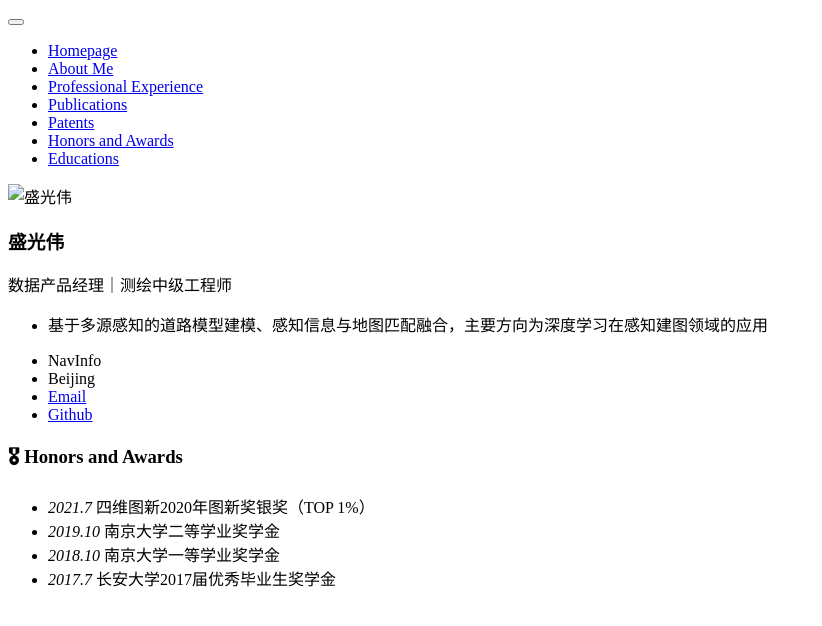
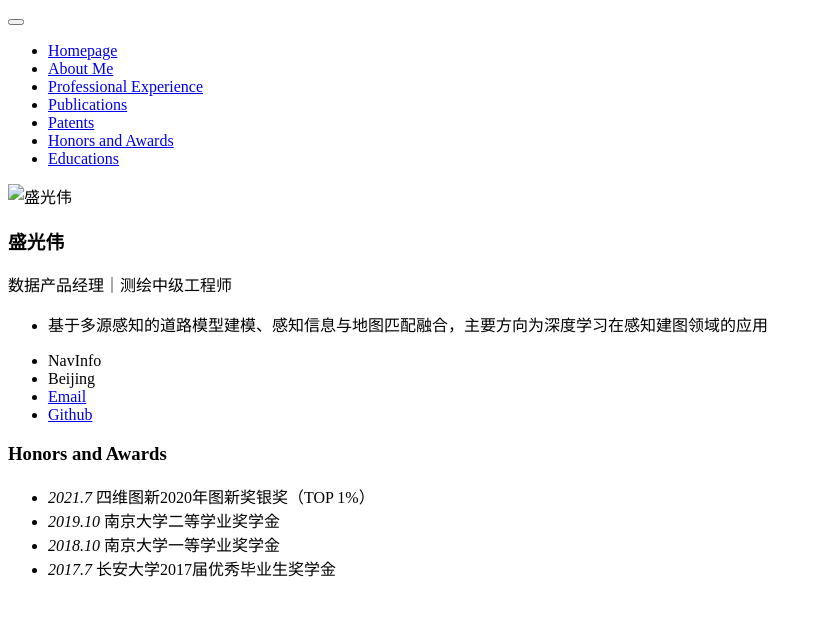
Before and after one commit to alphasheng/alphasheng.github.io, a Jekyll site: the page built from _pages/includes/honers.md, in a window 1280 px wide. Shown: the top 626 px of the page, without its empty margins (0-822 px from the left). Built offline with Jekyll 4.4.1, drawn with Linux system fonts in a browser that asks for light colours; our own code applies the rules of GitHub Pages for plain Markdown files.

```diff
--- a/_pages/includes/honers.md
+++ b/_pages/includes/honers.md
@@ -1,5 +1,5 @@
 
-# 🎖 Honors and Awards
+# Honors and Awards
 - *2021.7* 四维图新2020年图新奖银奖（TOP 1%）
 - *2019.10* 南京大学二等学业奖学金
 - *2018.10* 南京大学一等学业奖学金
```
